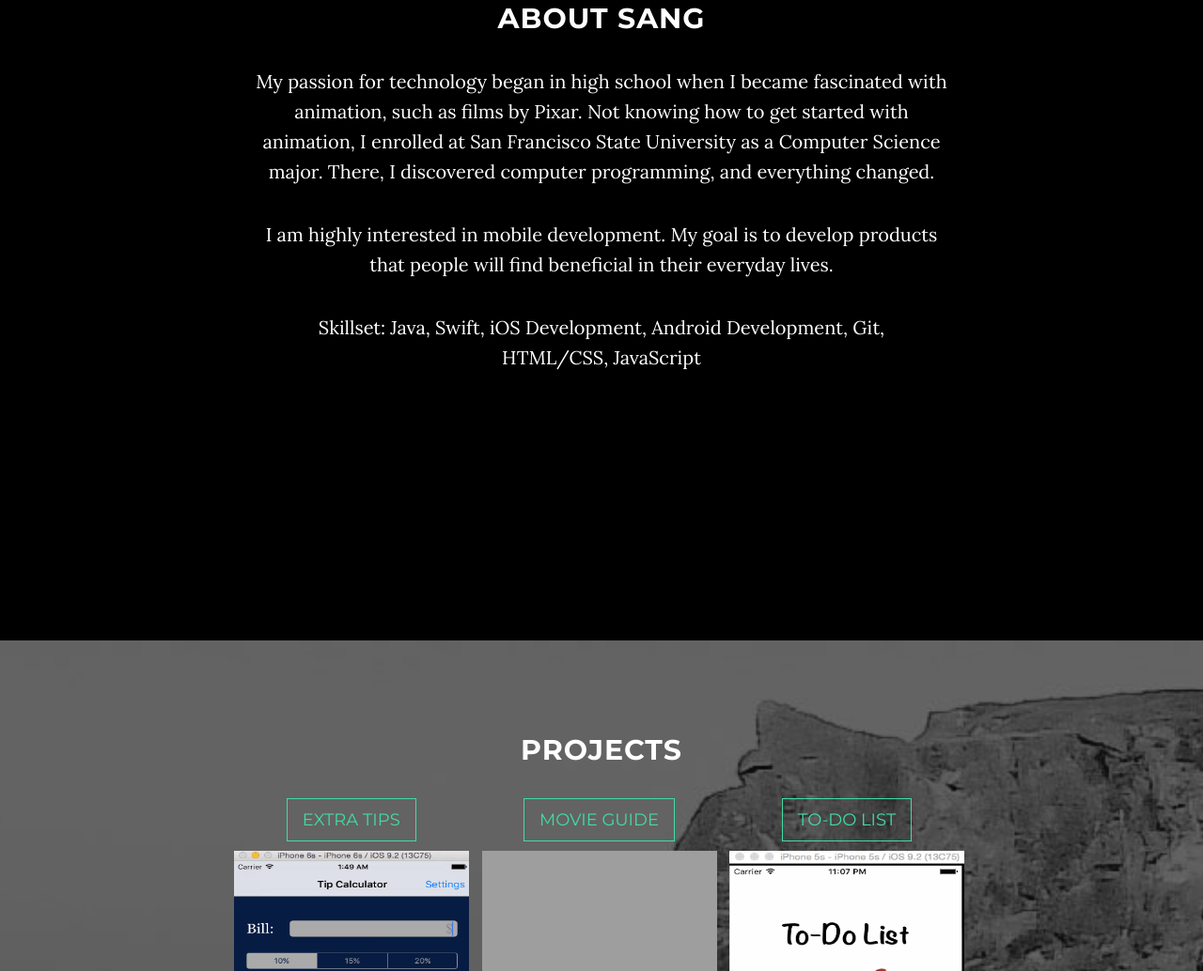
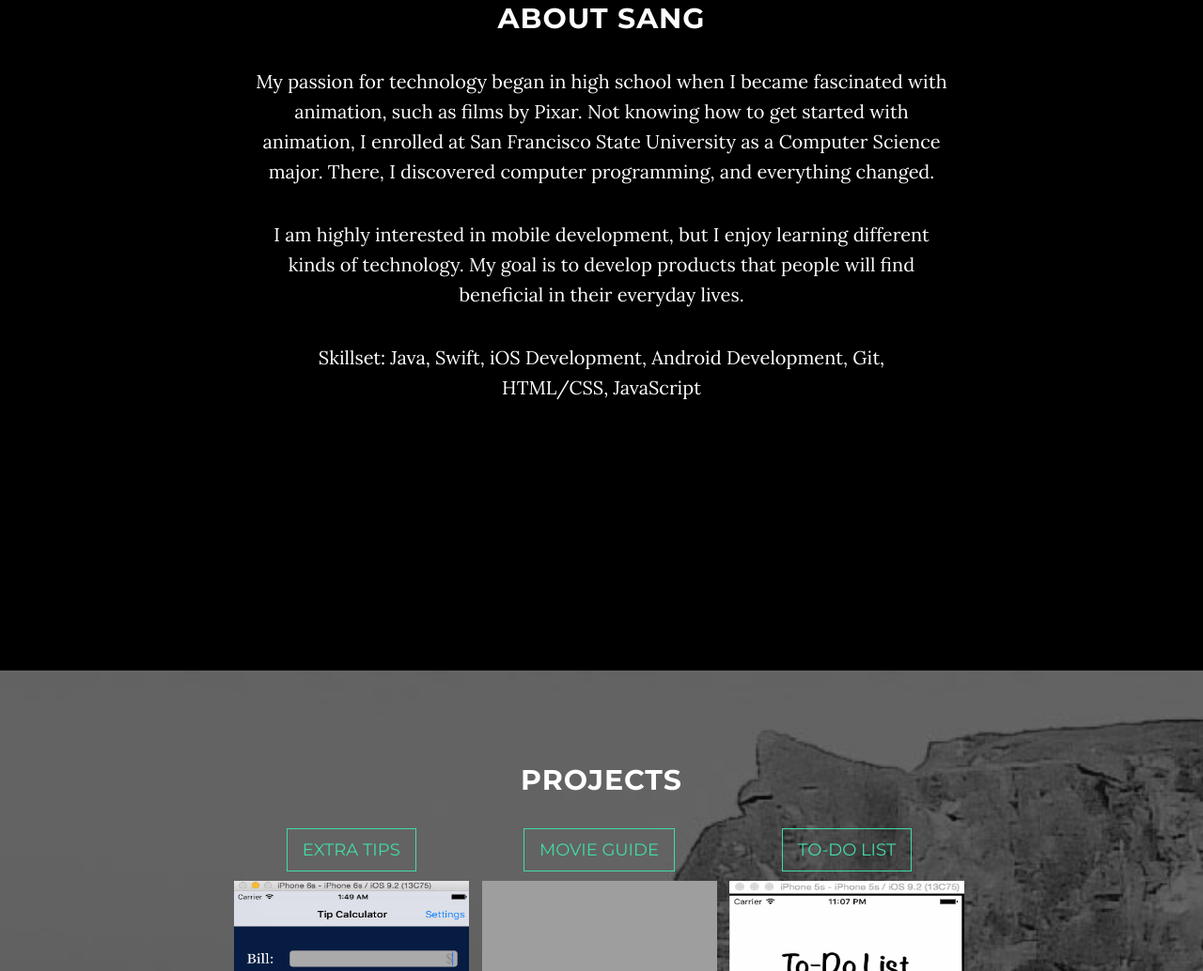
Before and after one commit to SangSaephan/sangsaephan.github.io, a website: page index.html in a window 1280 px wide. Shown: the part 1047-2081 px from the top of the page at 94% size. Drawn offline with nearby package versions, Linux system fonts and the light colour scheme; some packages are replaced by stand-ins of ours; grey boxes are pictures that could not be loaded.

Commit message:
Minor additions

```diff
--- a/index.html
+++ b/index.html
@@ -76,7 +76,7 @@
                     <div class="col-md-8 col-md-offset-2">
                         <h1 class="brand-heading"><img src="img/sang_saephan.jpg" style="border-radius:50%" width="250" height="250"></h1>
                         <p class="intro-text">Aspiring software engineer. Lifelong learner.
-                            <br><br><i>"Never say never, because limits, like fears, are often just an illusion." <br>-Michael Jordan</i></p>
+                            <br><br><i>"Never say never, because limits, like fears,<br>are often just an illusion." <br>-Michael Jordan</i></p>
                         <a href="#about" class="btn btn-circle page-scroll">
                             <i class="fa fa-angle-double-down animated"></i>
                         </a>
@@ -92,7 +92,7 @@
             <div class="col-lg-8 col-lg-offset-2">
                 <h2>About Sang</h2>
                 <p>My passion for technology began in high school when I became fascinated with animation, such as films by Pixar. Not knowing how to get started with animation, I enrolled at San Francisco State University as a Computer Science major. There, I discovered computer programming, and everything changed.</p>
-                <p>I am highly interested in mobile development. My goal is to develop products that people will find beneficial in their everyday lives.</p>
+                <p>I am highly interested in mobile development, but I enjoy learning different kinds of technology. My goal is to develop products that people will find beneficial in their everyday lives.</p>
                 <p>Skillset: Java, Swift, iOS Development, Android Development, Git,<br>HTML/CSS, JavaScript</p>
             </div>
         </div>
```
